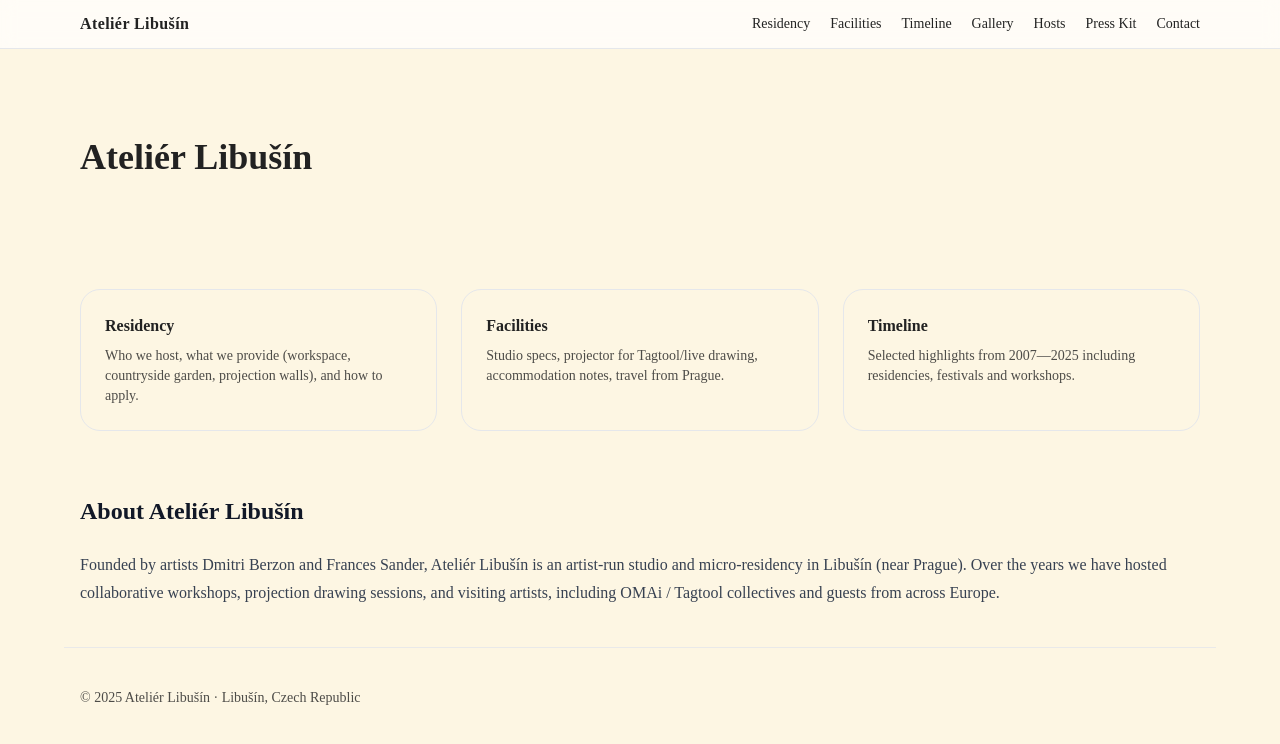
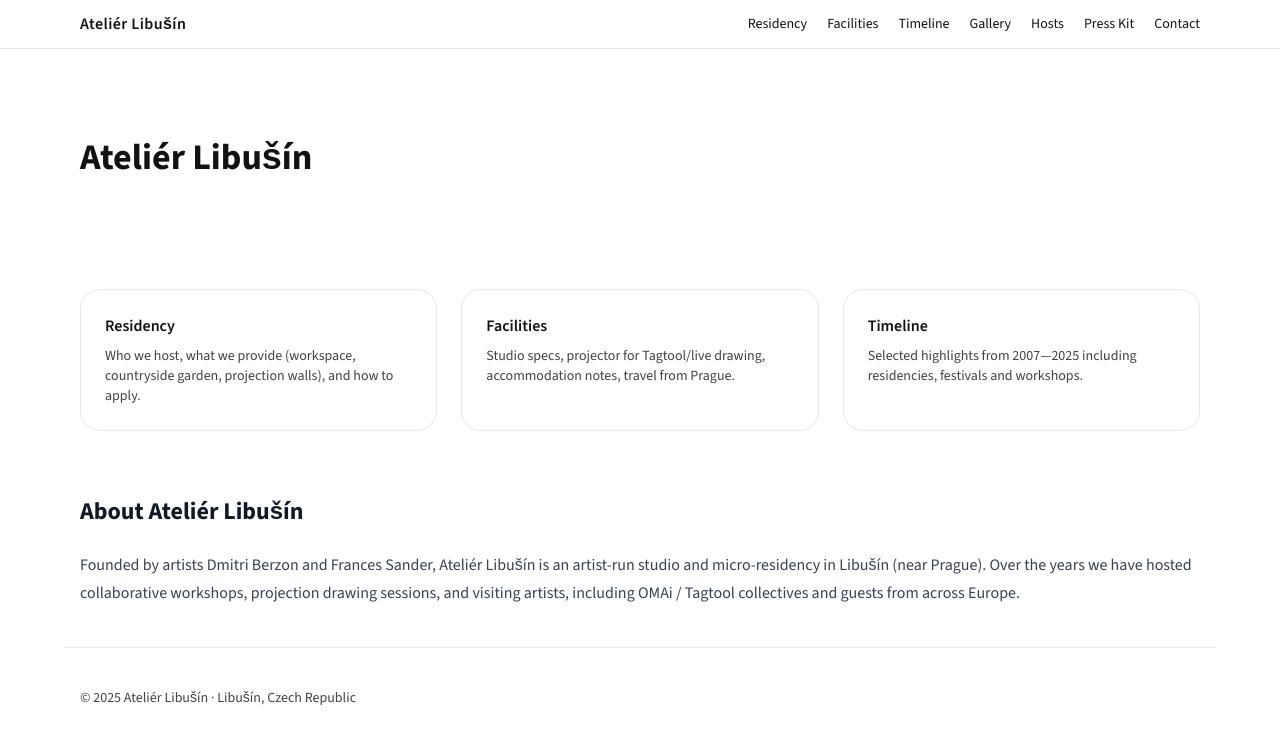
Before and after one commit to dberzon/atelier-libusin-site, a Next.js app: page / in a window 1280 px wide. Shown: the top 744 px of the page. Built offline with nearby package versions, Linux system fonts and the light colour scheme.

Commit message:
Some style changes
Styles change resemblance to Guardian

```diff
--- a/app/layout.tsx
+++ b/app/layout.tsx
@@ -1,9 +1,9 @@
 import './globals.css'
 import Link from 'next/link'
-import { Inter, Newsreader } from 'next/font/google'
+import { Zilla_Slab, Source_Sans_3 } from 'next/font/google'
 
-const inter = Inter({ subsets: ['latin'], variable: '--font-sans' })
-const newsreader = Newsreader({ subsets: ['latin'] })
+const zilla = Zilla_Slab({ subsets: ['latin'], weight: ['400','500','600','700'], variable: '--font-head' })
+const sourceSans = Source_Sans_3({ subsets: ['latin'], weight: ['400','500','600','700'], variable: '--font-body' })
 
 export const metadata = {
   title: 'Ateliér Libušín',
@@ -13,7 +13,7 @@ export const metadata = {
 export default function RootLayout({ children }: { children: React.ReactNode }) {
   return (
     <html lang="en">
-  <body className={`${inter.variable}`}>
+  <body className={`${zilla.variable} ${sourceSans.variable} font-sans bg-page text-ink`}>
         <header className="sticky top-0 z-50 backdrop-blur supports-[backdrop-filter]:bg-white/70 border-b">
           <nav className="mx-auto max-w-6xl px-4 py-3 flex items-center justify-between">
             <Link href="/" className="font-semibold tracking-wide">Ateliér Libušín</Link>
--- a/tailwind.config.ts
+++ b/tailwind.config.ts
@@ -10,13 +10,15 @@ export default {
   theme: {
     extend: {
       colors: {
-        ink: '#111111',
-        sand: '#F8F4EC',
-        accent: '#0F766E' // teal-700 vibe
+        ink: '#121212',
+        guardianBlue: '#052962',
+        guardianYellow: '#ffe500',
+        page: '#ffffff',
+        paper: '#f6f6f6'
       },
       fontFamily: {
-        sans: ['var(--font-sans)', 'ui-sans-serif', 'system-ui', 'Inter'],
-        serif: ['var(--font-serif)', 'ui-serif', 'Georgia']
+        sans: ['var(--font-body)', 'ui-sans-serif', 'system-ui', 'Inter'],
+        serif: ['var(--font-head)', 'ui-serif', 'Georgia']
       },
       borderRadius: {
         'xl': '1rem',
```
Also changed, not shown: 1 other file (tests, documents, lock files or other folders).
